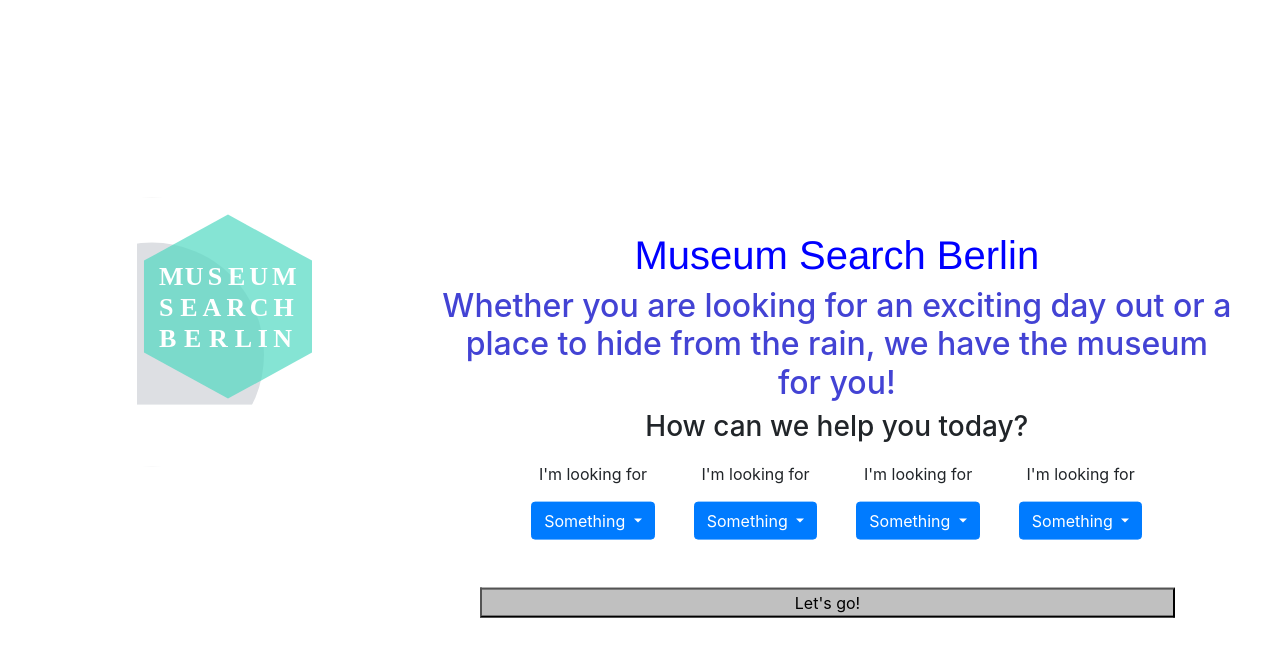
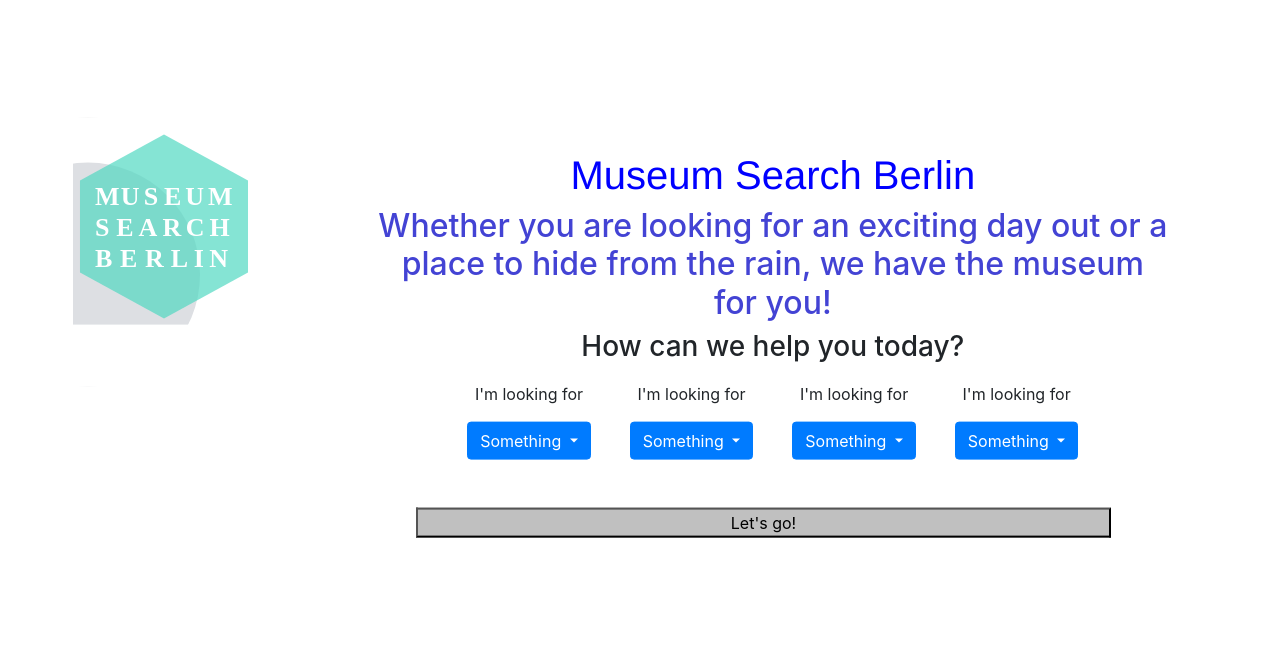
Before and after one commit to Victoria-Hodder/Class-project-api-practice, a Flask app: page / in a window 1280 px wide. Shown: the top 657 px of the page. Run offline with Flask 2, Linux system fonts and the light colour scheme; data that the repository does not hold is empty; some libraries are stand-ins or nearby versions.

Commit message:
edited center class in css

```diff
--- a/static/style.css
+++ b/static/style.css
@@ -16,18 +16,11 @@ h2 {
 }
 
 .center {
-
     margin: 0;
     position: absolute;
-    top: 50%;
-    left: 50%;
+    top: 40%;
+    left: 45%;
     transform: translate(-50%, -50%);
-
-    /*margin: auto;
-    width: 100%;
-    line-height: 100%;
-    border: 3px solid green;
-    padding: 10px; */
 }
 
 
```
